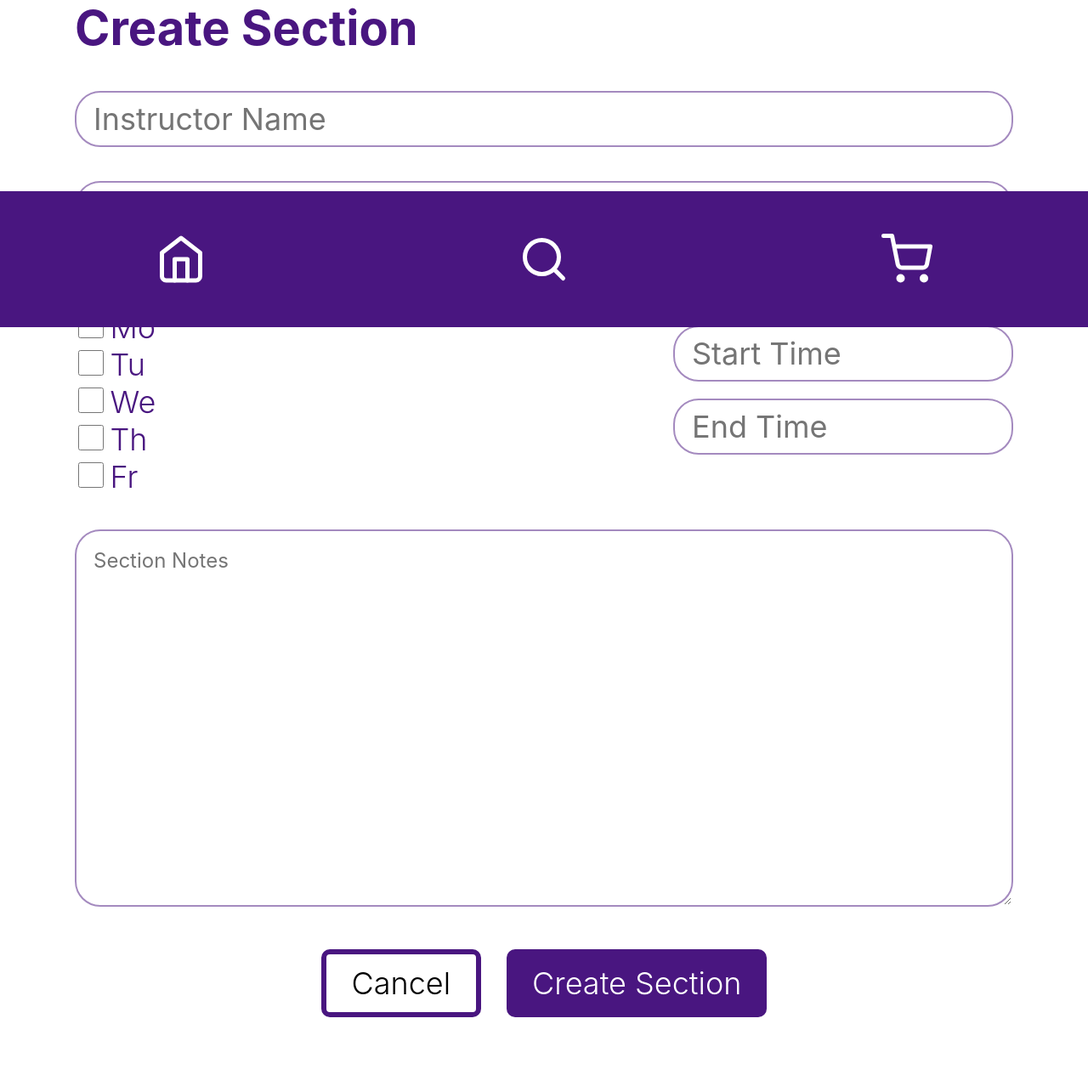
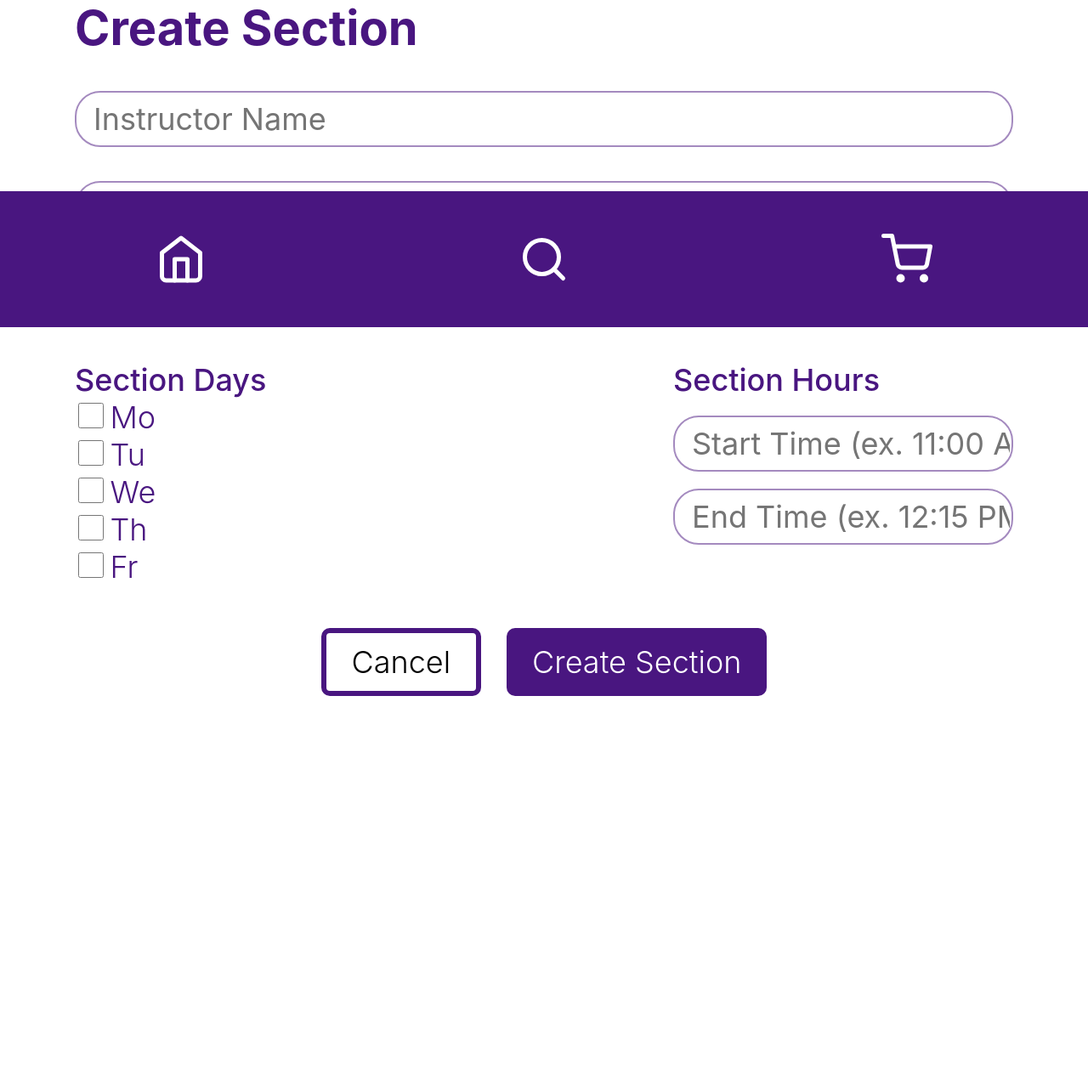
Before and after one commit to software-students-fall2022/web-app-exercise-team-4-1, a Flask app: template flask-server/templates/create_section.html in a window 1280 px wide. Shown: the part 415-1700 px from the top of the page at 85% size. After the commit the page ends 1234 px from the top, so only its background shows below. Run offline with Flask 2, Linux system fonts and the light colour scheme; the template is opened without the code that fills it, so the values that code supplies are empty; some web fonts are replaced.

Commit message:
Edited format + add course page

```diff
--- a/flask-server/routes/users/admin.py
+++ b/flask-server/routes/users/admin.py
@@ -70,7 +70,7 @@ def add_course_section(course_id):
     try:
         professor = request.form['professor']
         capacity = int(request.form['capacity'])
-        notes = request.form['notes']
+        notes = request.form['name']
         days = request.form.getlist('days')
         startTime = request.form['startTime']
         endTime = request.form['endTime']
--- a/flask-server/templates/create_section.html
+++ b/flask-server/templates/create_section.html
@@ -9,6 +9,7 @@
         <form method="POST" action="{{ url_for('admin.add_course_section', course_id=course._id)}}" class="course-edit">
             <span class="edit-title">Create Section</span>
             <input type="text" placeholder="Instructor Name" id="professor" name="professor" />
+            <input type="text" placeholder="Section #" id="name" name="name">
             <input type="text" placeholder="Student Capacity" id="capacity" name="capacity" />
             <div class="edit-date">
                 <div class="edit-days">
@@ -36,11 +37,10 @@
                 </div>
                 <div class="edit-times">
                     <span class="day-title">Section Hours</span>
-                    <input type="text" placeholder="Start Time" id="startTime" name="startTime" />
-                    <input type="text" placeholder="End Time" id="endTime" name="endTime" />
+                    <input type="text" placeholder="Start Time (ex. 11:00 AM)" id="startTime" name="startTime" />
+                    <input type="text" placeholder="End Time (ex. 12:15 PM)" id="endTime" name="endTime" />
                 </div>
             </div>
-            <textarea type="text" id="notes" name="notes" placeholder="Section Notes"></textarea>
             <div class="buttons-container-edit">
                 <a href="{{url_for('app_blueprint.course_view', course_id=course._id)}}" class="closed-btn-large">
                     Cancel
```
